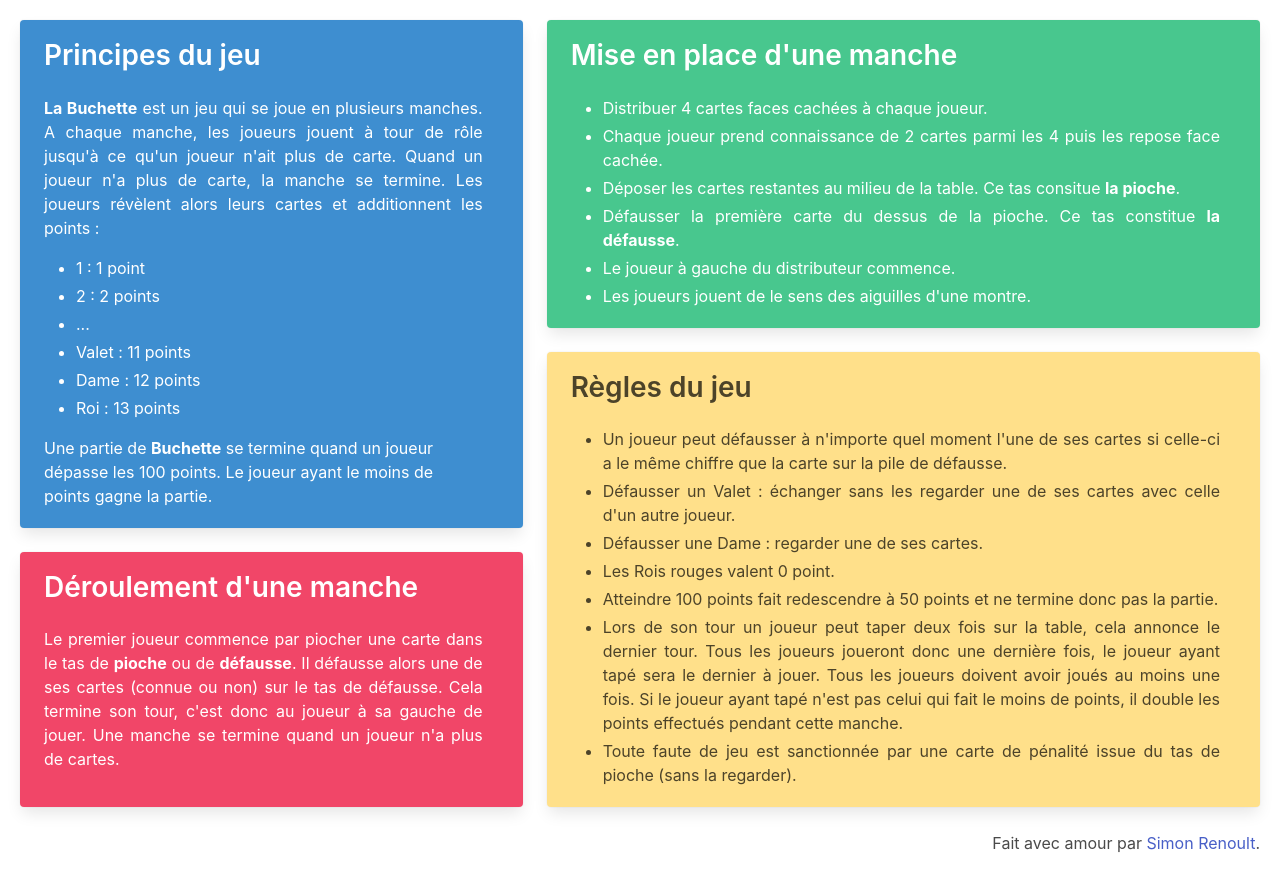
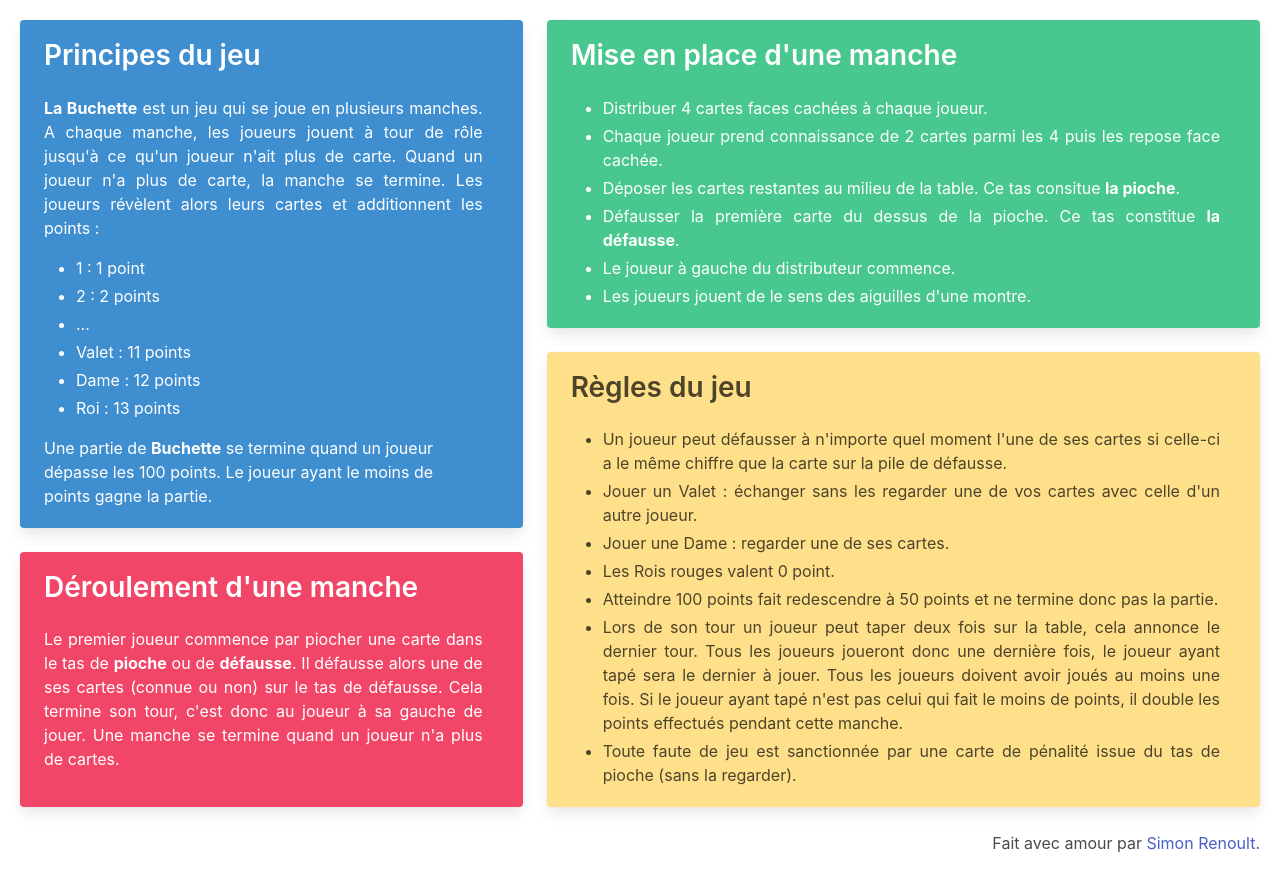
Before and after one commit to simonrenoult/labuchette.com, a website: page public/index.html in a window 1280 px wide. Drawn offline with nearby package versions, Linux system fonts and the light colour scheme.

```diff
--- a/public/index.html
+++ b/public/index.html
@@ -78,11 +78,10 @@
             si celle-ci a le même chiffre que la carte sur la pile de défausse.
           </li>
           <li>
-            Défausser un Valet : échanger sans les regarder une de ses cartes
-            avec celle d'un autre joueur.
+            Jouer un Valet : échanger sans les regarder une de vos cartes avec celle d'un autre joueur.
           </li>
           <li>
-            Défausser une Dame : regarder une de ses cartes.
+            Jouer une Dame : regarder une de ses cartes.
           </li>
           <li>
             Les Rois rouges valent 0 point.
```
Also changed, not shown: public/favicon.ico.
